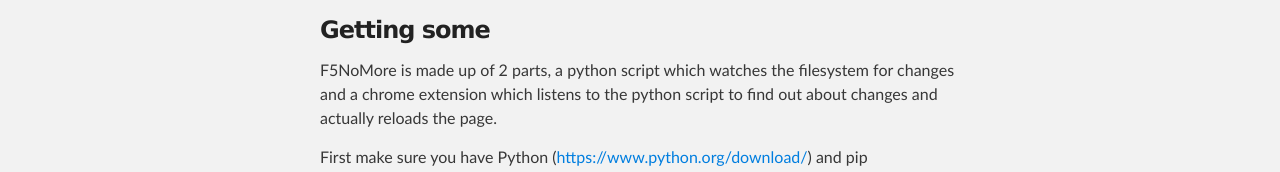
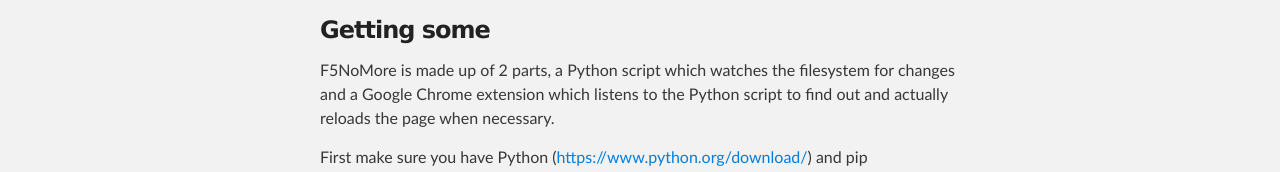
Before and after one commit to lemiant/F5NoMore, a plain HTML site: page index.html in a window 1280 px wide. Shown: the part 564-736 px from the top of the page. Drawn offline with Linux system fonts and the light colour scheme.

Commit message:
Update index.html

```diff
--- a/index.html
+++ b/index.html
@@ -35,7 +35,7 @@
 
 <h3>
 <a name="getting-some" class="anchor" href="#getting-some"><span class="octicon octicon-link"></span></a>Getting some</h3>
-<p>F5NoMore is made up of 2 parts, a python script which watches the filesystem for changes and a chrome extension which listens to the python script to find out about changes and actually reloads the page.</p>
+<p>F5NoMore is made up of 2 parts, a Python script which watches the filesystem for changes and a Google Chrome extension which listens to the Python script to find out and actually reloads the page when necessary.</p>
 <p>First make sure you have Python (<a href="https://www.python.org/download/">https://www.python.org/download/</a>) and pip (<a href="http://pip.readthedocs.org/en/latest/installing.html">http://pip.readthedocs.org/en/latest/installing.html</a>) installed, then install the filesystem observer with:</p>
 
 <pre><code>  python -m pip install F5NoMore"
```
